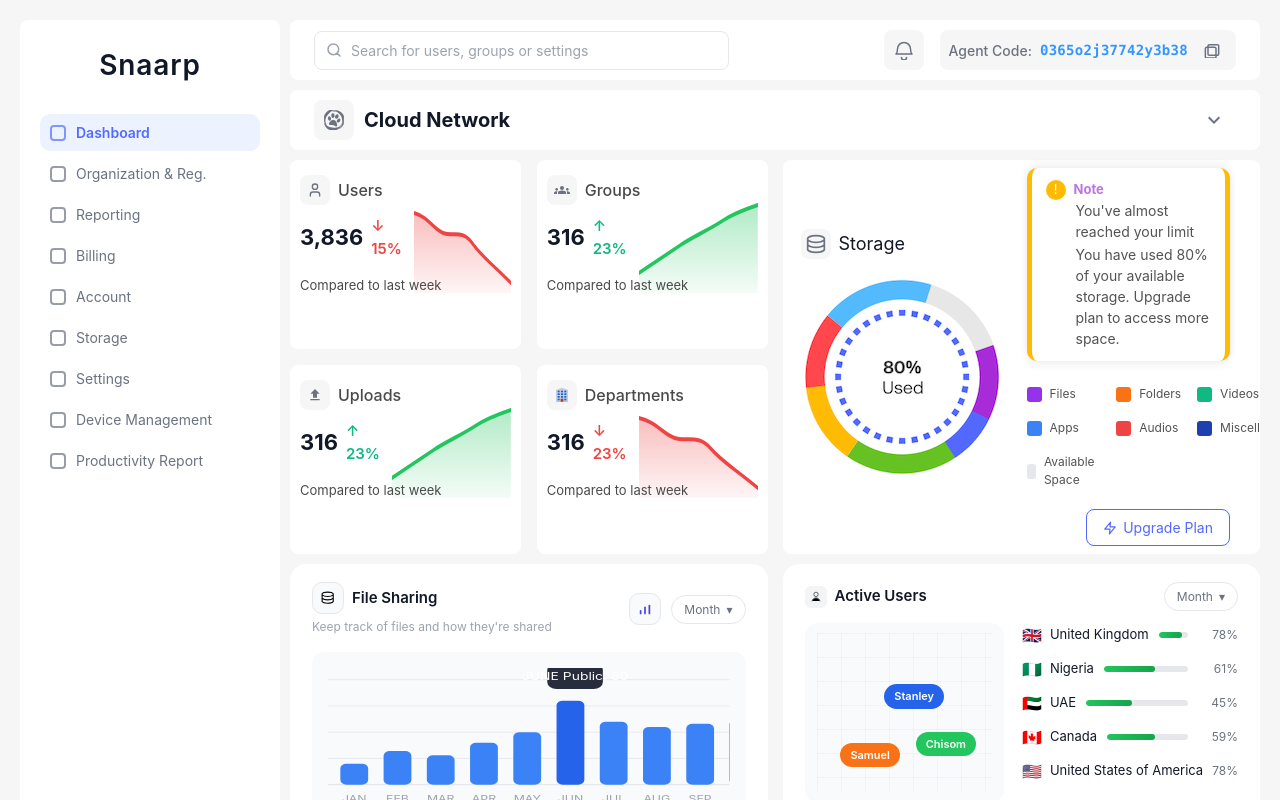
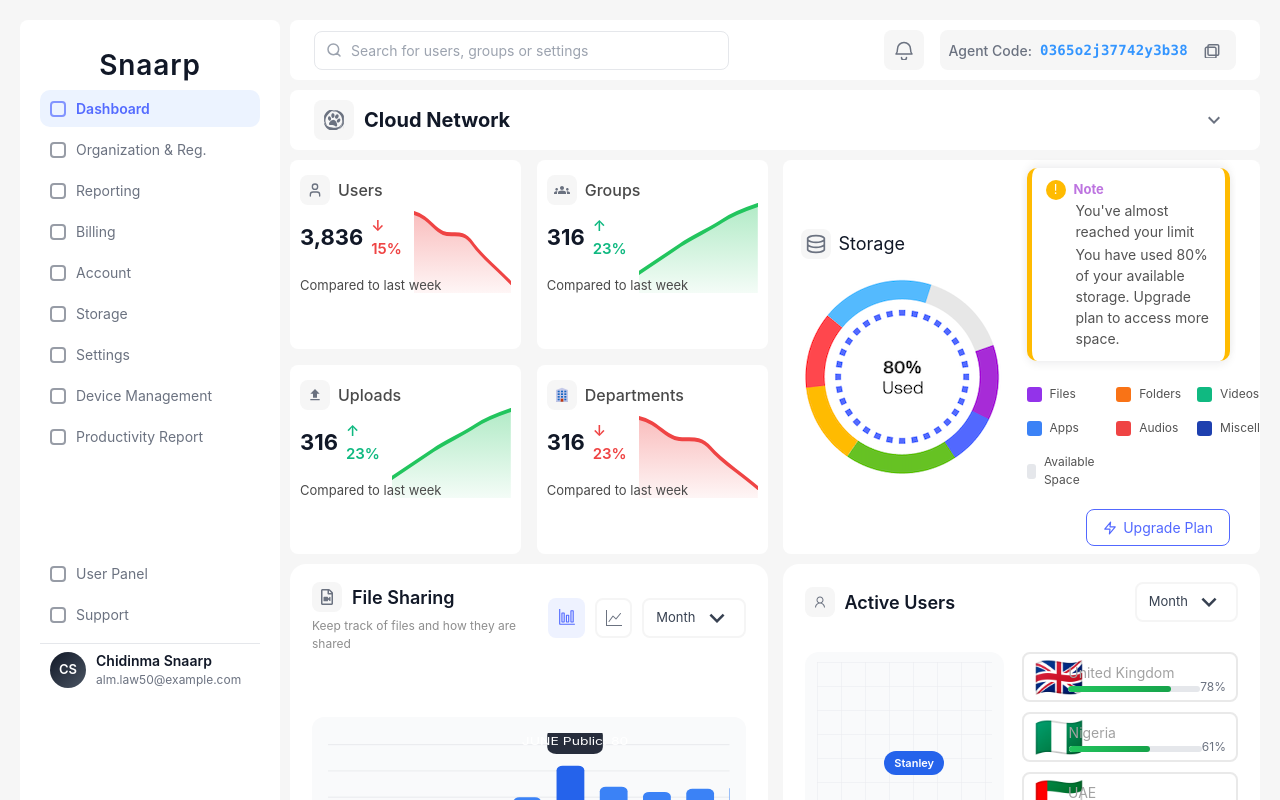
Before and after one commit to VeraIkhalo/Snaarp, a React (Vite) app: page / in a window 1280 px wide. Shown: the top 800 px of the page. Built offline with nearby package versions, Linux system fonts and the light colour scheme.

Commit message:
Refactor FileSharingActiveUsersPanel and Sidebar components for improved layout and styling. Update icons, adjust margins, and enhance the MonthSelect component for better user experience. Modify EmailChart border styling for consistency.

```diff
--- a/src/components/EmailChart.tsx
+++ b/src/components/EmailChart.tsx
@@ -55,7 +55,7 @@ const MonthSelect = styled.div`
   height: 40px;
   padding: 0 12px;
   border-radius: 8px;
-   border: 1px solid #F5F5F5;
+  border: 2px solid #F5F5F5;
   background: transparent;
   display: flex;
   align-items: center;
--- a/src/components/FileSharingActiveUsersPanel.tsx
+++ b/src/components/FileSharingActiveUsersPanel.tsx
@@ -1,5 +1,10 @@
 import styled from 'styled-components'
-import { GrStorage } from "react-icons/gr";
+import { VscGraph } from "react-icons/vsc";
+import { BsGraphUp } from "react-icons/bs";
+import { MdOutlineKeyboardArrowDown } from "react-icons/md";
+import { FaRegFileVideo } from "react-icons/fa";
+import { LiaUserSolid } from "react-icons/lia";
+
 
 const Row = styled.section`
   margin: 0 0 10px;
@@ -20,78 +25,96 @@ const Card = styled.article`
   padding: 18px 22px 20px;
 `
 
-const CardHeader = styled.header`
+
+const CardHeader = styled.div`
   display: flex;
   align-items: center;
   justify-content: space-between;
-  margin-bottom: 12px;
-`
+  gap: 10px;
+  width: 100%;
+  margin-bottom: 30px;
+`;
 
-const CardHeaderLeft = styled.div`
-  display: flex;
-  flex-direction: column;
-  gap: 4px;
-`
+const HeaderLeftGroup = styled.div`
 
-const CardTitleRow = styled.div`
+`;
+
+const HeaderLeft = styled.div`
   display: flex;
   align-items: center;
-  gap: 8px;
-`
+  gap: 10px;
+`;
 
-const CardIcon = styled.div`
-  width: 22px;
-  height: 22px;
-  border-radius: 6px;
-  background: #f3f4f6;
+const HeaderRight = styled.div`
+  display: flex;
+  align-items: center;
+  gap: 10px;
+`;
+
+const MonthSelect = styled.div`
+  height: 40px;
+  padding: 0 12px;
+  border-radius: 8px;
+   border: 2px solid #F5F5F5;
+  background: transparent;
+  display: flex;
+  align-items: center;
+  gap: 6px;
+  font-size: 13px;
+  color: #374151;
+`;
+
+const IconBox = styled.div`
   display: flex;
   align-items: center;
   justify-content: center;
-  color: #4b5563;
-`
+  width: 30px;
+  height: 30px;
+  border: none;
+  background: #F6F6F6;
+  color: #6b7280;
+  border-radius: 8px;
+  cursor: pointer;
 
-const CardTitle = styled.h3`
-  font-size: 15px;
+`;
+
+const IconBoxTwo = styled.div`
+  display: flex;
+  align-items: center;
+  justify-content: center;
+  width: 37px;
+  height: 40px;
+  border: 2px solid #F5F5F5;
+  background: transparent;
+  color: #6b7280;
+  border-radius: 8px;
+  cursor: pointer;
+`;
+
+const IconBoxThree = styled.div`
+  display: flex;
+  align-items: center;
+  justify-content: center;
+  width: 37px;
+  height: 40px;
+  border: none ;
+  background: #EEF2FF;
+  color: #536AFF;
+  border-radius: 8px;
+  cursor: pointer;
+`;
+
+
+const Title = styled.h3`
+  font-size: 18px;
   font-weight: 600;
-  color: #111827;
   margin: 0;
-`
+`;
 
 const CardSubtitle = styled.p`
   font-size: 12px;
-  color: #9ca3af;
-  margin: 0;
-`
-
-const CardHeaderRight = styled.div`
-  display: inline-flex;
-  align-items: center;
-  gap: 10px;
-`
-
-const IconButton = styled.button`
-  width: 32px;
-  height: 32px;
-  border-radius: 10px;
-  border: 1px solid #e5e7eb;
-  background: #f9fafb;
-  display: flex;
-  align-items: center;
-  justify-content: center;
-  cursor: pointer;
-`
-
-const DropdownButton = styled.button`
-  display: inline-flex;
-  align-items: center;
-  gap: 6px;
-  padding: 6px 12px;
-  border-radius: 999px;
-  border: 1px solid #e5e7eb;
-  background: #ffffff;
-  color: #6b7280;
-  font-size: 12px;
-  cursor: pointer;
+  color: #8E8E8E;
+  margin: 5px 0 0 0;
 `
 
 const FileSharingBody = styled.div`
@@ -190,8 +213,12 @@ const UsersList = styled.ul`
 const UserRow = styled.li`
   display: flex;
   align-items: center;
+  border-radius:8px;
+  border:2px solid #E9E9E9;
+  height: 50px;
+  padding: 10px 10px;
   justify-content: space-between;
-  gap: 10px;
+
 `
 
 const UserMeta = styled.div`
@@ -202,18 +229,21 @@ const UserMeta = styled.div`
 `
 
 const Flag = styled.span`
-  font-size: 16px;
+  font-size: 40px;
+  border-radius:8px;
 `
 
 const CountryName = styled.span`
-  font-size: 13px;
-  color: #111827;
-  white-space: nowrap;
+  font-size: 14px;
+  color: #A2A2A2;
 `
 
 const ProgressContainer = styled.div`
-  flex: 1;
-  max-width: 150px;
+  display: flex;
+  flex-direction: column;
+  gap:3px;
+  max-width: 270px;
+  width:100%;
 `
 
 const ProgressBarTrack = styled.div`
@@ -222,6 +252,7 @@ const ProgressBarTrack = styled.div`
   border-radius: 999px;
   background: #e5e7eb;
   overflow: hidden;
+
 `
 
 const ProgressBarFill = styled.div<{ percent: number }>`
@@ -234,8 +265,8 @@ const ProgressBarFill = styled.div<{ percent: number }>`
 const UserPercent = styled.span`
   font-size: 12px;
   color: #6b7280;
-  width: 40px;
-  text-align: right;
+  margin-bottom: -20px;
+
 `
 
 type UserStat = {
@@ -249,7 +280,7 @@ const users: UserStat[] = [
   { flag: '🇳🇬', name: 'Nigeria', percent: 61 },
   { flag: '🇦🇪', name: 'UAE', percent: 45 },
   { flag: '🇨🇦', name: 'Canada', percent: 59 },
-  { flag: '🇺🇸', name: 'United States of America', percent: 78 }
+  { flag: '🇺🇸', name: 'United States', percent: 78 }
 ]
 
 export function FileSharingActiveUsersPanel() {
@@ -280,35 +311,25 @@ export function FileSharingActiveUsersPanel() {
     <Row aria-label="File sharing and active users">
       <Card>
         <CardHeader>
-          <CardHeaderLeft>
-            <CardTitleRow>
-            <IconButton aria-label="Notifications">
-                    <GrStorage />
-                  </IconButton>
-              <CardTitle>File Sharing</CardTitle>
-            </CardTitleRow>
-            <CardSubtitle>Keep track of files and how they&apos;re shared</CardSubtitle>
-          </CardHeaderLeft>
+          <CardHeader>
+            <HeaderLeftGroup>
+              <HeaderLeft>
+                <IconBox><FaRegFileVideo /></IconBox>
+                <Title>File Sharing</Title>
+              </HeaderLeft>
+              <CardSubtitle>Keep track of files and how they are shared</CardSubtitle>
+            </HeaderLeftGroup>
 
-          <CardHeaderRight>
-            <IconButton aria-label="Chart view">
-              <svg
-                width="14"
-                height="14"
-                viewBox="0 0 16 16"
-                aria-hidden="true"
-              >
-                <rect x="2" y="9" width="2" height="5" rx="1" fill="#4f46e5" />
-                <rect x="7" y="5" width="2" height="9" rx="1" fill="#4f46e5" />
-                <rect x="12" y="3" width="2" height="11" rx="1" fill="#4f46e5" />
-              </svg>
-            </IconButton>
-            <DropdownButton type="button">
-              Month <span aria-hidden="true">▾</span>
-            </DropdownButton>
-          </CardHeaderRight>
+            <HeaderRight>
+              <IconBoxThree><VscGraph fontSize={18} />  </IconBoxThree>
+              <IconBoxTwo> <BsGraphUp /> </IconBoxTwo>
+
+              <MonthSelect>
+                Month <MdOutlineKeyboardArrowDown fontSize={30} />
+              </MonthSelect>
+            </HeaderRight>
+          </CardHeader>
         </CardHeader>
-
         <FileSharingBody>
           <ChartWrapper>
             <ChartSvg viewBox="0 0 260 120" preserveAspectRatio="none">
@@ -405,38 +426,16 @@ export function FileSharingActiveUsersPanel() {
       {/* Active Users card */}
       <Card>
         <CardHeader>
-          <CardHeaderLeft>
-            <CardTitleRow>
-              <CardIcon>
-                <svg
-                  width="14"
-                  height="14"
-                  viewBox="0 0 16 16"
-                  aria-hidden="true"
-                >
-                  <circle
-                    cx="8"
-                    cy="5"
-                    r="2.5"
-                    stroke="currentColor"
-                    fill="none"
-                  />
-                  <path
-                    d="M3.5 12.5C4 10.5 5.7 9 8 9c2.3 0 4 1.5 4.5 3.5"
-                    stroke="currentColor"
-                    strokeWidth="1"
-                    strokeLinecap="round"
-                  />
-                </svg>
-              </CardIcon>
-              <CardTitle>Active Users</CardTitle>
-            </CardTitleRow>
-          </CardHeaderLeft>
-          <CardHeaderRight>
-            <DropdownButton type="button">
-              Month <span aria-hidden="true">▾</span>
-            </DropdownButton>
-          </CardHeaderRight>
+
+          <HeaderLeft>
+            <IconBox><LiaUserSolid /></IconBox>
+            <Title>Active Users</Title>
+          </HeaderLeft>
+          <HeaderRight>
+            <MonthSelect>
+              Month <MdOutlineKeyboardArrowDown fontSize={30} />
+            </MonthSelect>
+          </HeaderRight>
         </CardHeader>
 
         <ActiveUsersBody>
@@ -458,9 +457,10 @@ export function FileSharingActiveUsersPanel() {
               <UserRow key={user.name}>
                 <UserMeta>
                   <Flag>{user.flag}</Flag>
-                  <CountryName>{user.name}</CountryName>
+
                 </UserMeta>
                 <ProgressContainer>
+                  <CountryName>{user.name}</CountryName>
                   <ProgressBarTrack>
                     <ProgressBarFill percent={user.percent} />
                   </ProgressBarTrack>
--- a/src/components/Sidebar.tsx
+++ b/src/components/Sidebar.tsx
@@ -28,9 +28,9 @@ const SidebarRoot = styled.aside`
   padding: 24px 20px;
   background: #ffffff;
   border-radius:8px;
-  display: flex;
-  flex-direction: column;
-  gap: 24px;
+  // display: flex;
+  // flex-direction: column;
+  // gap: 24px;
 `
 
 const SidebarHeader = styled.div`
@@ -52,7 +52,7 @@ const Section = styled.nav<{ secondary?: boolean }>`
   ${({ secondary }) =>
     secondary &&
     `
-    margin-top: auto;
+    margin-top: 100px;
     border-top: none;
   `}
 `
@@ -105,7 +105,7 @@ const UserCard = styled.div`
   display: flex;
   align-items: center;
   gap: 10px;
-  margin-top: -10px;
+  margin-top: 10px;
 `
 
 const AvatarWrapper = styled.div`
@@ -117,7 +117,7 @@ const AvatarWrapper = styled.div`
 const AvatarCircle = styled.div`
   width: 100%;
   height: 100%;
-  border-radius: 999px;
+  border-radius: 50%;
   background: linear-gradient(135deg, #111827, #4b5563);
   color: #ffffff;
   display: flex;
@@ -128,14 +128,6 @@ const AvatarCircle = styled.div`
 `
 
 const AvatarStatus = styled.span`
-  position: absolute;
-  right: -1px;
-  bottom: -1px;
-  width: 12px;
-  height: 12px;
-  border-radius: 999px;
-  background: #22c55e;
-  border: 2px solid #ffffff;
 `
 
 const UserText = styled.div`
```
